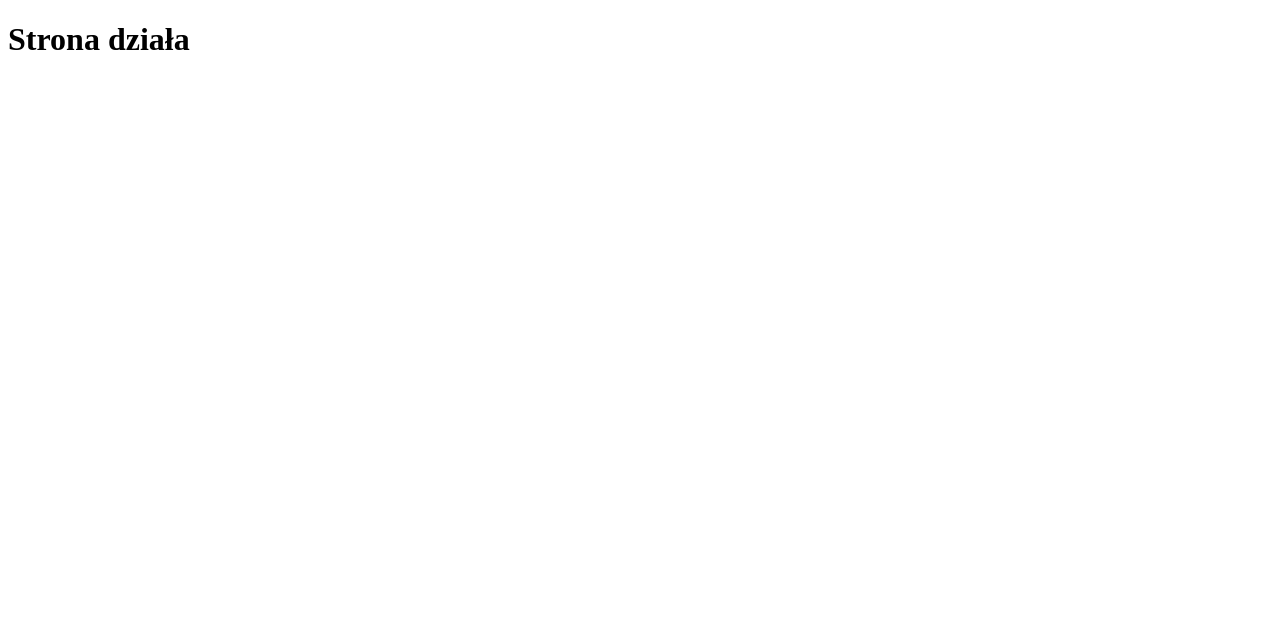
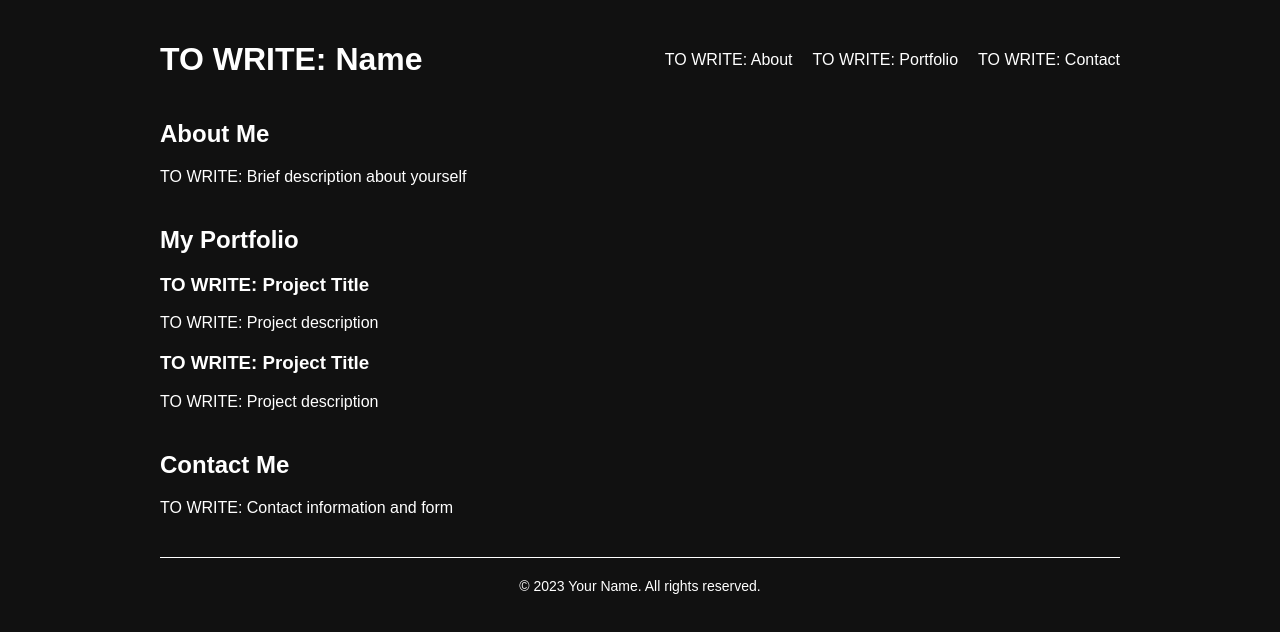
Before and after one commit to Kufell/Kufell.github.io, a plain HTML site: page index.html in a window 1280 px wide. Drawn offline with Linux system fonts and the light colour scheme.

Commit message:
Portfolio 0.3

```diff
--- a/index.html
+++ b/index.html
@@ -1,11 +1,43 @@
 <!DOCTYPE html>
-<html lang="en">
+<html>
 <head>
-    <meta charset="UTF-8">
-    <meta name="viewport" content="width=device-width, initial-scale=1.0">
-    <title>Tymoteusz Kufel - Strona główna</title>
+  <title>My Portfolio</title>
+  <link rel="stylesheet" type="text/css" href="styles.css">
 </head>
 <body>
-    <h1>Strona działa</h1>
+  <div class="container">
+    <header>
+      <h1>TO WRITE: Name</h1>
+      <nav>
+        <ul>
+          <li><a href="#about">TO WRITE: About</a></li>
+          <li><a href="#portfolio">TO WRITE: Portfolio</a></li>
+          <li><a href="#contact">TO WRITE: Contact</a></li>
+        </ul>
+      </nav>
+    </header>
+    <section id="about">
+      <h2>About Me</h2>
+      <p>TO WRITE: Brief description about yourself</p>
+    </section>
+    <section id="portfolio">
+      <h2>My Portfolio</h2>
+      <div class="project">
+        <h3>TO WRITE: Project Title</h3>
+        <p>TO WRITE: Project description</p>
+      </div>
+      <div class="project">
+        <h3>TO WRITE: Project Title</h3>
+        <p>TO WRITE: Project description</p>
+      </div>
+    </section>
+    <section id="contact">
+      <h2>Contact Me</h2>
+      <p>TO WRITE: Contact information and form</p>
+    </section>
+    <footer>
+      <p>&copy; 2023 Your Name. All rights reserved.</p>
+    </footer>
+  </div>
 </body>
 </html>
--- /dev/null
+++ b/styles.css
@@ -0,0 +1,62 @@
+body {
+    background-color: #111;
+    color: #fff;
+    font-family: Arial, sans-serif;
+    margin: 0;
+    padding: 0;
+  }
+
+  .container {
+    max-width: 960px;
+    margin: 0 auto;
+    padding: 20px;
+  }
+
+  header {
+    display: flex;
+    justify-content: space-between;
+    align-items: center;
+    margin-bottom: 20px;
+  }
+
+  nav ul {
+    list-style-type: none;
+    margin: 0;
+    padding: 0;
+    display: flex;
+  }
+
+  nav ul li {
+    margin-left: 20px;
+  }
+
+  nav ul li a {
+    color: #fff;
+    text-decoration: none;
+  }
+
+  section {
+    margin-bottom: 40px;
+  }
+
+  h1,
+  h2,
+  h3 {
+    color: #fff;
+  }
+
+  .project {
+    margin-bottom: 20px;
+  }
+
+  footer {
+    text-align: center;
+    margin-top: 40px;
+    padding-top: 20px;
+    border-top: 1px solid #fff;
+  }
+
+  footer p {
+    margin: 0;
+    font-size: 14px;
+  }
```
